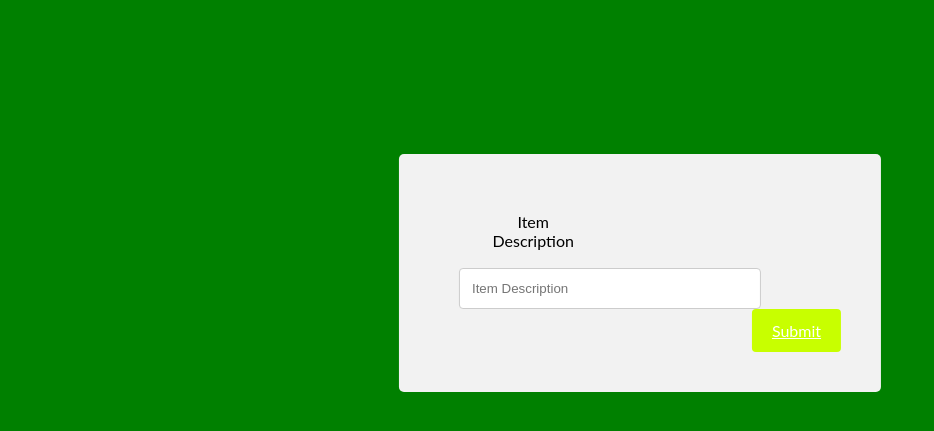
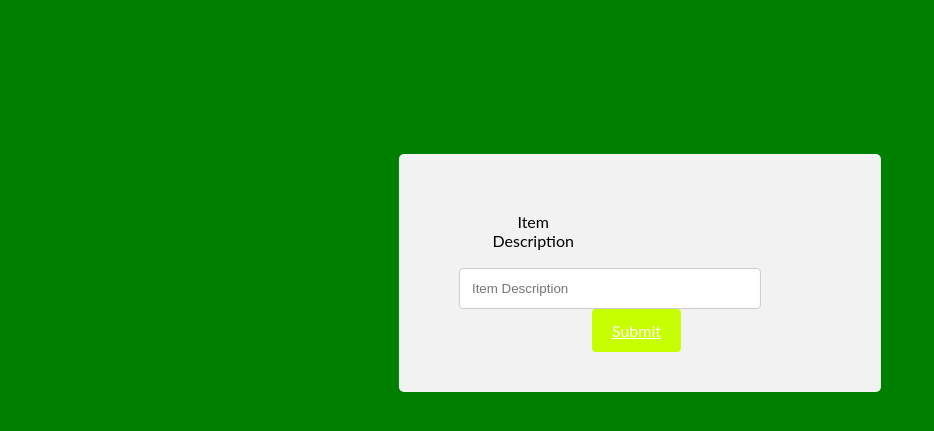
Before and after one commit to mukul-mishra/KhojPur_Website, a plain HTML site: page lost_screen.html in a window 1280 px wide. Shown: the part 127-558 px from the top of the page, without its empty margins (0-934 px from the left). Drawn offline with Linux system fonts and the light colour scheme.

Commit message:
add margin left

```diff
--- a/lost_screen.html
+++ b/lost_screen.html
@@ -118,7 +118,7 @@
             border-radius: 4px;
             cursor: pointer;
             float: right;
-        }
+            margin-right:160px;      }
 
         .signin:hover {
             background-color: #45a049;
```
